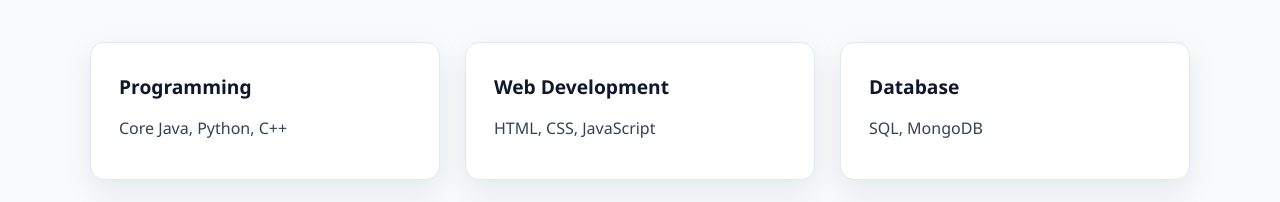
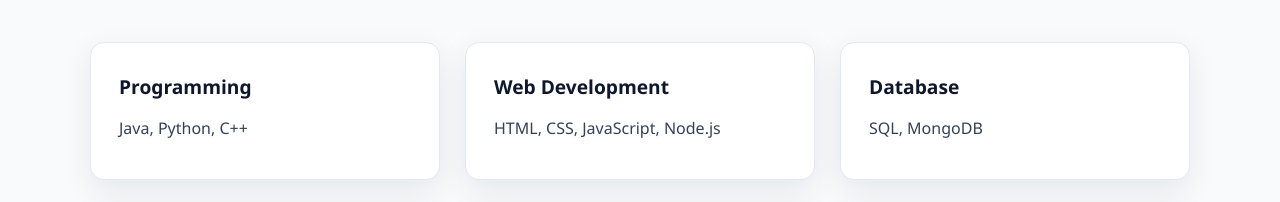
Before and after one commit to Sabiya1304/SabiyaShaikh_Assignment1_FullStackDevelopment, a plain HTML site: page frontend/index.html in a window 1280 px wide. Shown: the part 1488-1690 px from the top of the page. Drawn offline with Linux system fonts and the light colour scheme.

Commit message:
Update index.html

```diff
--- a/frontend/index.html
+++ b/frontend/index.html
@@ -186,12 +186,12 @@
 
                 <article class="card">
                     <h3>Programming</h3>
-                    <p>Core Java, Python, C++</p>
+                    <p>Java, Python, C++</p>
                 </article>
 
                 <article class="card">
                     <h3>Web Development</h3>
-                    <p>HTML, CSS, JavaScript</p>
+                    <p>HTML, CSS, JavaScript, Node.js</p>
                 </article>
 
                 <article class="card">
```
